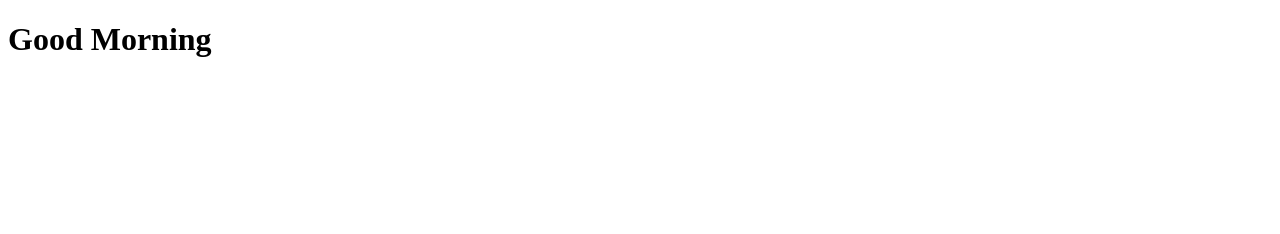
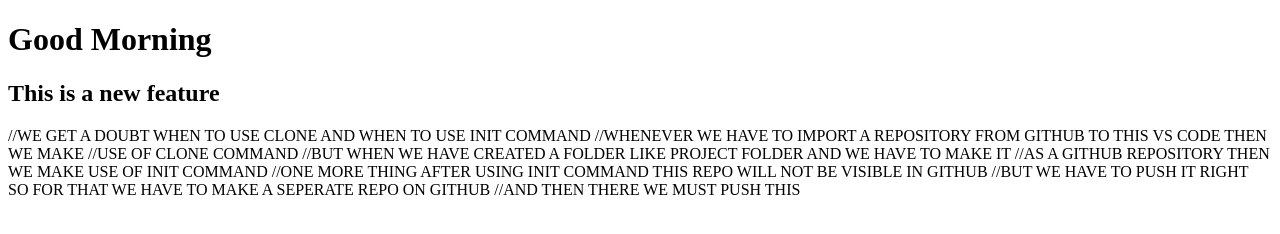
Before and after one commit to siddesh1995/project1, a plain HTML site: page index.html in a window 1280 px wide. Drawn offline with Linux system fonts and the light colour scheme.

Commit message:
added new feature

```diff
--- a/index.html
+++ b/index.html
@@ -7,5 +7,14 @@
 </head>
 <body>
     <h1>Good Morning</h1>
+    <h2>This is a new feature</h2>
 </body>
 </html>
+//WE GET A DOUBT WHEN TO USE CLONE AND WHEN TO USE INIT COMMAND
+//WHENEVER WE HAVE TO IMPORT A REPOSITORY FROM GITHUB TO THIS VS CODE THEN WE MAKE
+//USE OF CLONE COMMAND
+//BUT WHEN WE HAVE CREATED A FOLDER LIKE PROJECT FOLDER AND WE HAVE TO MAKE IT
+//AS A GITHUB REPOSITORY THEN WE MAKE USE OF INIT COMMAND
+//ONE MORE THING AFTER USING INIT COMMAND THIS REPO WILL NOT BE VISIBLE IN GITHUB
+//BUT WE HAVE TO PUSH IT RIGHT SO FOR THAT WE HAVE TO MAKE A SEPERATE REPO ON GITHUB
+//AND THEN THERE WE MUST PUSH THIS
```
Also changed, not shown: script.js (added).
